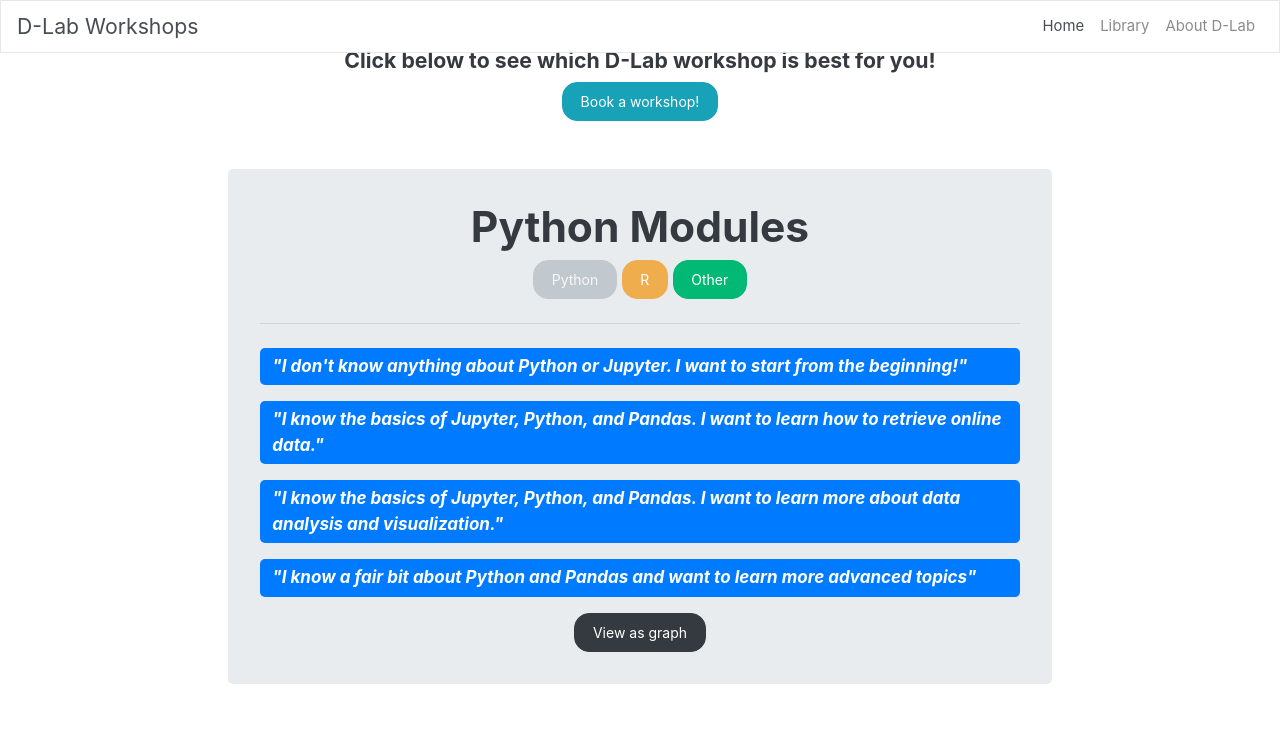
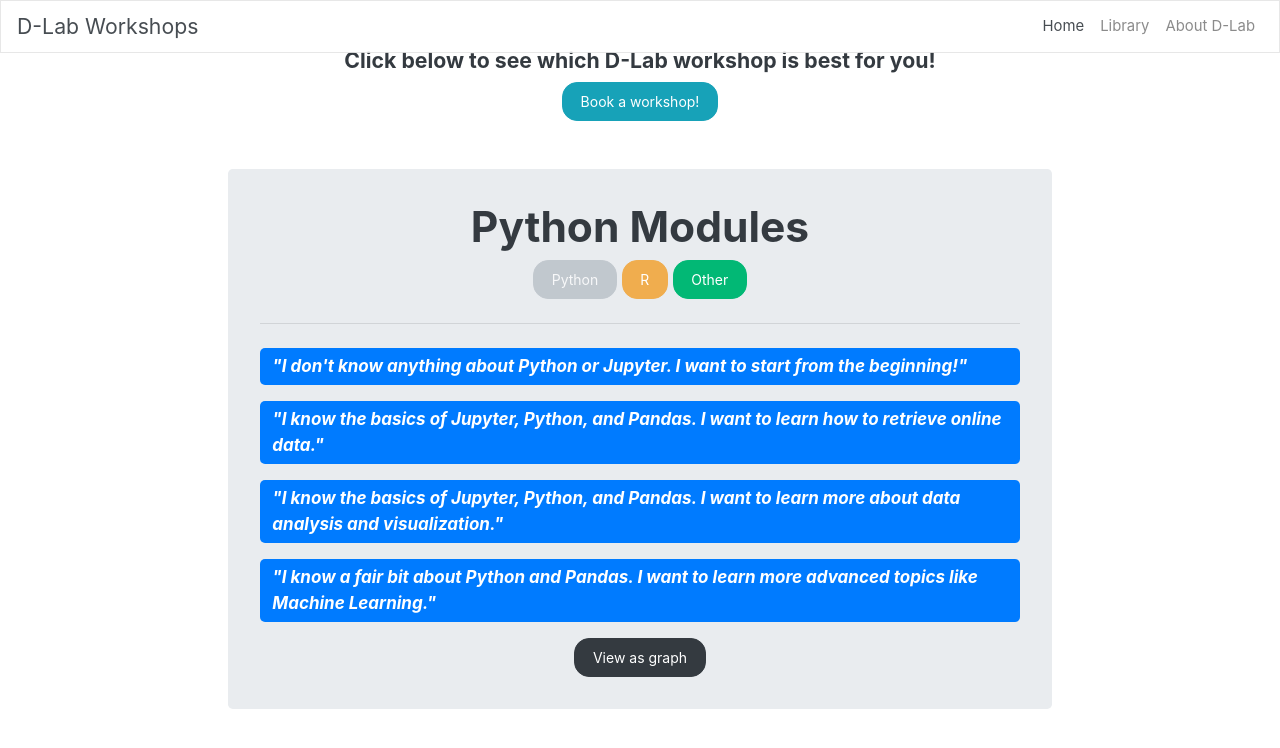
Before and after one commit to dlab-berkeley/dlab-workshops, a Jekyll site: the page python.html, which Jekyll copies as it is, in a window 1280 px wide and 900 px high, scrolled down 48 px. Shown: the top 748 px of the window. Built offline with Jekyll 4.4.1, drawn with Linux system fonts in a browser that asks for light colours; nearby versions of some CDN libraries.

Commit message:
edit text

```diff
--- a/python.html
+++ b/python.html
@@ -366,7 +366,7 @@
 		</div>
 
 		<!-- LEVEL -->
-		<blockquote class="display-5 clickable">"I know a fair bit about Python and Pandas and want to learn more advanced topics"</blockquote>
+		<blockquote class="display-5 clickable">"I know a fair bit about Python and Pandas. I want to learn more advanced topics like Machine Learning."</blockquote>
 
 
 		<!-- Featured Module Block -->
```
